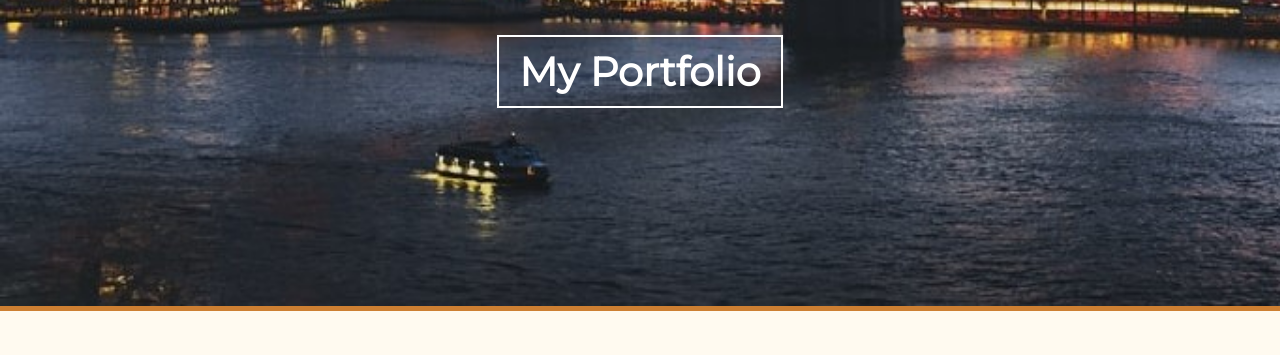
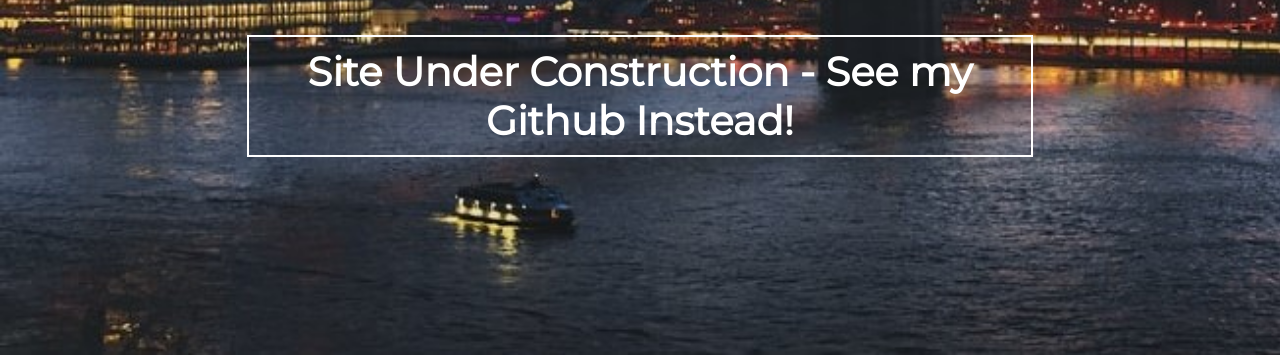
Before and after one commit to Rahul-Jayachandran/Rahul-Jayachandran.github.io, a plain HTML site: page index.html in a window 1280 px wide. Shown: the part 779-1134 px from the top of the page. Drawn offline with Linux system fonts and the light colour scheme.

Commit message:
Under Construction button

```diff
--- a/index.css
+++ b/index.css
@@ -126,7 +126,7 @@ body {
 .profile-button {
   text-decoration: none;
   font-size: 40px;
-  width: 250px;
+  width: 750px;
   color: white;
   padding: 10px 16px;
   outline: 2px white solid;
--- a/index.html
+++ b/index.html
@@ -30,7 +30,7 @@
                 <p class="profile-desc">Undergrad @ NYU Courant - Aspiring Computer Scientist</p>
             </div>
             <div class="fb">
-                <a class="profile-button" href="#about">My Portfolio</a>
+                <a class="profile-button" href="https://www.github.com/Rahul-Jayachandran">Site Under Construction - See my Github Instead!</a>
             </div>
             <!--<div class="profile-desc">
                 <div class="desc-img"></div>
```
